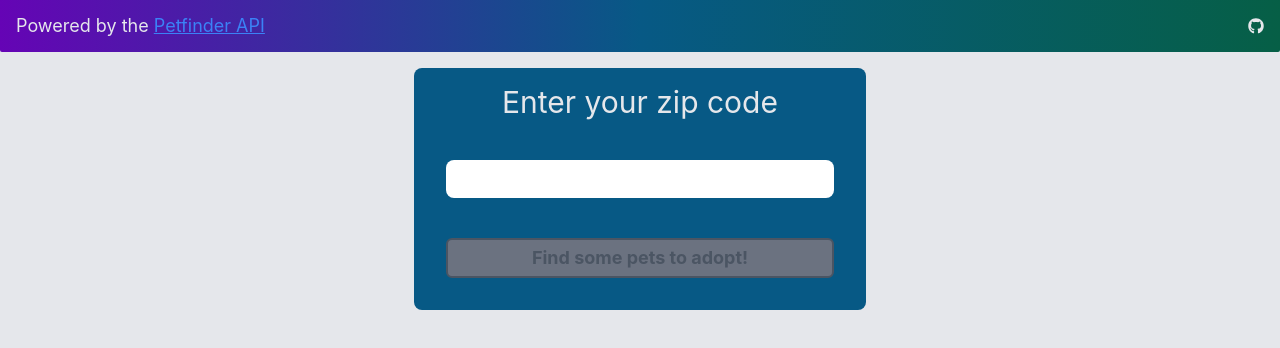
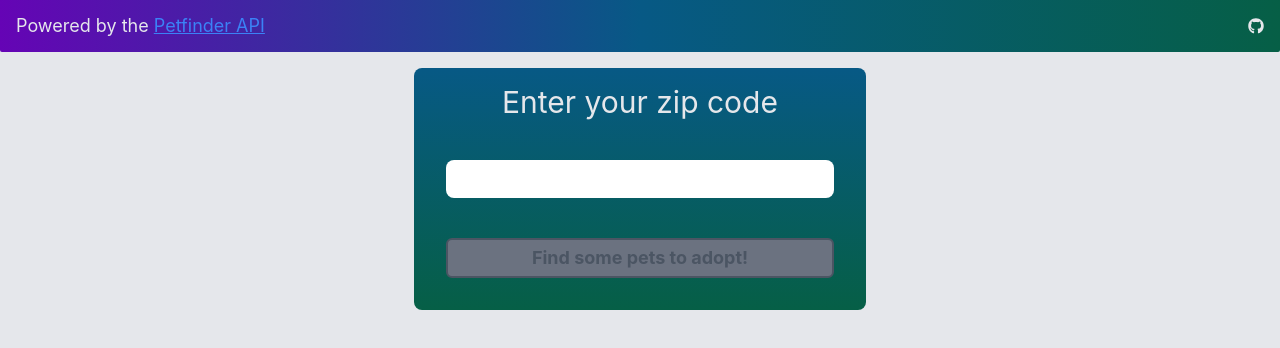
Before and after one commit to willwill96/petfinder-api-apps, a Next.js app in the folder webapps/dog-search/: page / in a window 1280 px wide. Shown: the top 348 px of the page. Built offline with nearby package versions, Linux system fonts and the light colour scheme.

Commit message:
more color updates

```diff
--- a/webapps/dog-search/components/Animals/AnimalResults/AnimalResults.module.css
+++ b/webapps/dog-search/components/Animals/AnimalResults/AnimalResults.module.css
@@ -20,5 +20,5 @@
 }
 
 .card-title {
-    @apply @text-2xl @font-semibold @text-center;
+    @apply @text-2xl @font-semibold @text-center @p-1;
 }
--- a/webapps/dog-search/components/EntryInterview/EntryInterview.module.css
+++ b/webapps/dog-search/components/EntryInterview/EntryInterview.module.css
@@ -1,5 +1,7 @@
 .root {
     @apply @px-8 @py-4 @transition-transform @animate-slidein;
+    @apply @bg-gradient-to-b @from-sky-800 @to-emerald-800;
+
 }
 
 .title {
```
